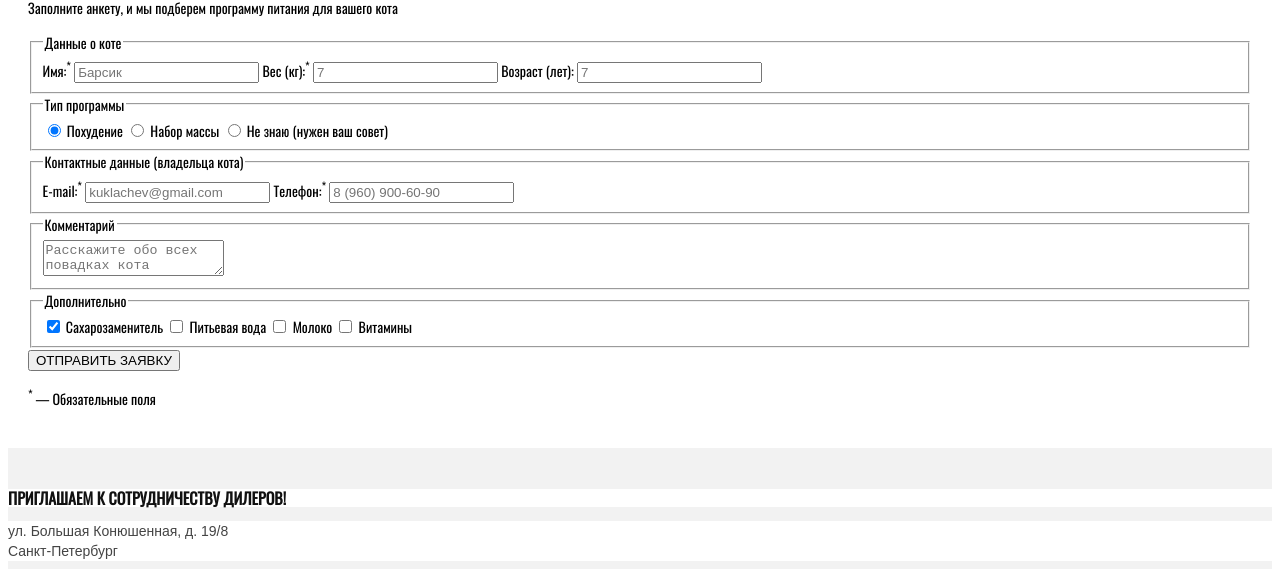
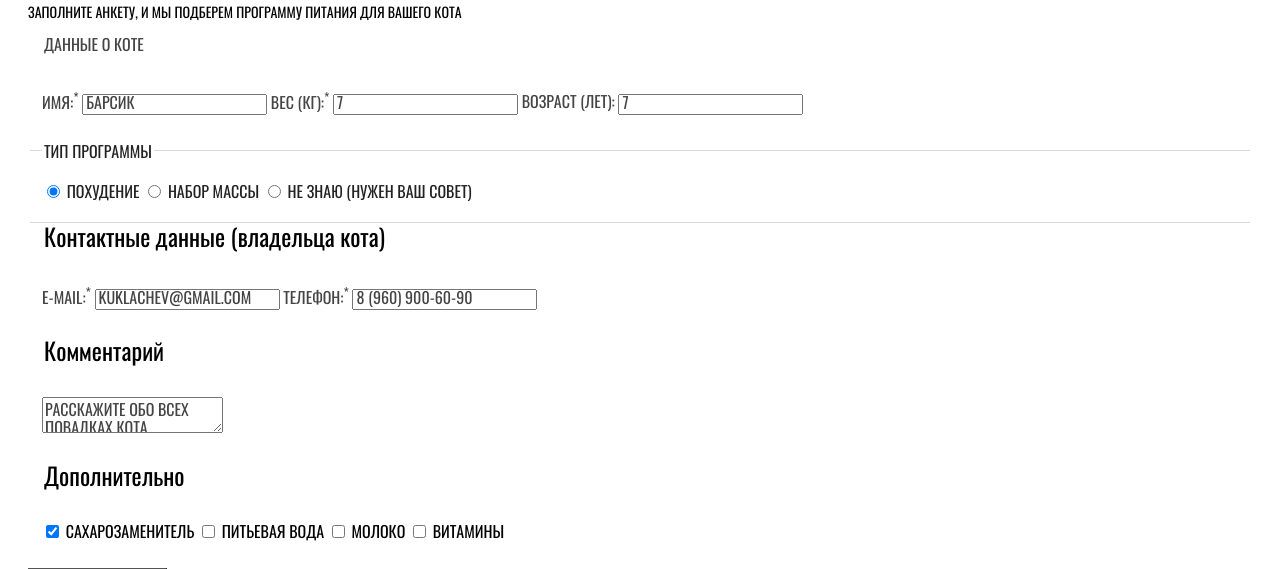
Before and after one commit to ivan573/1318193-cat-energy-21, a website: page source/form.html in a window 1280 px wide. Shown: the part 317-886 px from the top of the page. Drawn offline with nearby package versions, Linux system fonts and the light colour scheme; files that its build step writes are made by us from their sources; files whose address does not match are found by name.

Commit message:
Adding styles for the form page

```diff
--- a/source/form.html
+++ b/source/form.html
@@ -5,6 +5,10 @@
     <meta name="viewport" content="width=device-width, initial-scale=1">
     <title>HTML Academy: Кэт энерджи</title>
     <link href="./css/style.css" rel="stylesheet">
+    <link rel="preload" href="fonts/oswaldregular.woff" as="font">
+    <link rel="preload" href="fonts/oswaldregular.woff2" as="font">
+    <link rel="preload" href="fonts/oswaldmedium.woff" as="font">
+    <link rel="preload" href="fonts/oswaldmedium.woff2" as="font">
   </head>
   <body class="page-body">
     <header class="page-header">
@@ -33,7 +37,7 @@
         </div>
       </nav>
     </header>
-    <main class="page-main">
+    <main class="page-main page-main--form">
       <h1 class="mage-main__title">Подбор программы</h1>
       <p class="page-main__instruction">Заполните анкету, и мы подберем программу питания для вашего кота</p>
       <form class="page-main__form form" method="post" action="https://echo.htmlacademy.ru">
--- /dev/null
+++ b/source/less/blocks/form.less
@@ -0,0 +1,91 @@
+// закомменченные куски кода оставил осознанно
+
+.block-title() {
+  text-transform: none;
+
+  color: @black;
+  font-size: 24px;
+  line-height: 26px;
+}
+
+.cat-data,
+.program-type,
+.cat-owner,
+.comment,
+.extra {
+  border: none;
+
+  padding-top: 34px;
+  padding-bottom: 27px;
+}
+
+.form,
+.form ::placeholder {
+  text-transform: uppercase;
+
+  font-family: "Oswald", "Arial", sans-serif;
+  color: @dark-grey;
+  font-size: 16px;
+  line-height: 18px;
+}
+
+// .cat-data {
+//   color: @dark-grey;
+//   font-size: 16px;
+//   line-height: 18px;
+// }
+
+.program-type {
+  @border: 1px solid @border-grey;
+  border-top: @border;
+  border-bottom: @border;
+
+  padding-top: 22px;
+  padding-bottom: 22px;
+
+  color: @nero-grey;
+  // font-size: 16px;
+  // line-height: 18px;
+}
+
+// .cat-owner {
+//   color: @dark-grey;
+//   font-size: 16px;
+//   line-height: 18px;
+// }
+
+// .comment {
+//   color: @dark-grey;
+//   font-size: 16px;
+//   line-height: 18px;
+// }
+
+.extra {
+  color: @black;
+  // font-size: 16px;
+  // line-height: 18px;
+}
+
+.cat-owner__block-title,
+.comment__block-title,
+.extra__block-title {
+  .block-title;
+}
+
+.form__submit-button {
+  background-color: @basic-green;
+
+  color: @white;
+  font-family: inherit;
+  font-size: inherit;
+  line-height: 20px;
+}
+
+.form__footnote {
+  text-transform: none;
+
+  color: @black;
+  font-family: "Arial", sans-serif;
+  font-size: 14px;
+  line-height: 16px;
+}
--- a/source/less/blocks/page-main.less
+++ b/source/less/blocks/page-main.less
@@ -1,3 +1,19 @@
 .page-main {
   padding: 27px 20px 25px;
+
+  &--form {
+    border-top: 1px solid @border-grey;
+  }
 }
+
+.mage-main__title {
+  font-size: 36px;
+  line-height: 36px;
+}
+
+.page-main__instruction {
+  text-transform: uppercase;
+
+  font-size: 14px;
+  line-height: 18px;
+}
--- a/source/less/global/const.less
+++ b/source/less/global/const.less
@@ -1,8 +1,10 @@
 @black: #000000;
 @bronze-black: #111111;
 @white: #ffffff;
-@basic-grey: #F2F2F2;
+@basic-grey: #f2f2f2;
+@nero-grey: #222222;
 @dark-grey: #444444;
-@background-grey: #EAEAEA;
+@background-grey: #eaeaea;
+@border-grey: #d9d9d9;
 @light-green: rgba(104, 183, 56, 0.85);
 @basic-green: #68B738;
--- a/source/less/style.less
+++ b/source/less/style.less
@@ -9,4 +9,5 @@
 @import url("blocks/point.less");
 @import url("blocks/product-description.less");
 @import url("blocks/example.less");
+@import url("blocks/form.less");
 @import url("blocks/page-footer.less");
```
